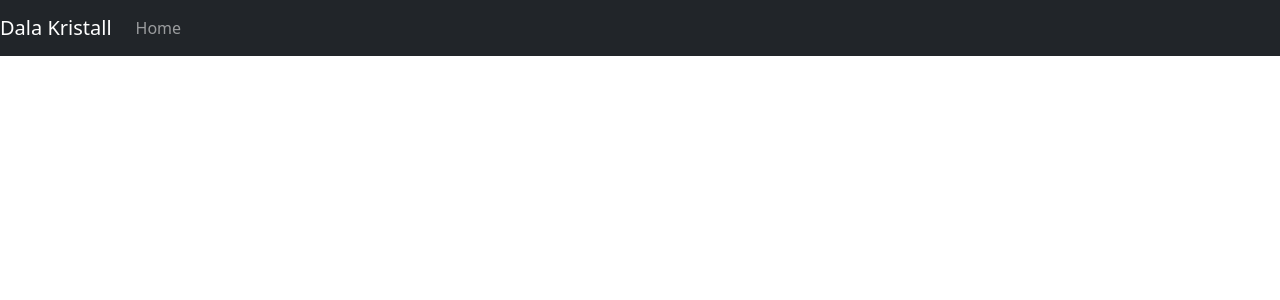
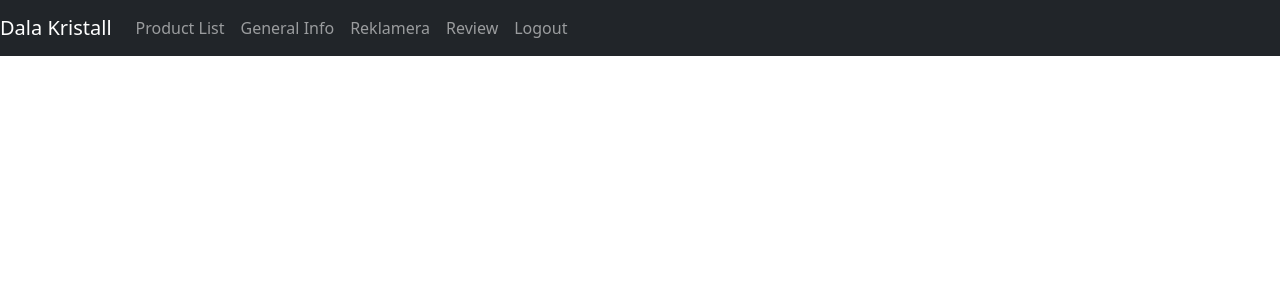
Before and after one commit to RasSved/D0018E-group-14, a Flask app: page /customer.html in a window 1280 px wide. Shown: the top 300 px of the page. Run offline with Flask 3, Linux system fonts and the light colour scheme; some libraries are stand-ins or nearby versions.

Commit message:
Update customer.html

```diff
--- a/code/templates/customer.html
+++ b/code/templates/customer.html
@@ -5,10 +5,23 @@
 
 
 {% block body %}
+
 {% endblock %}
 
 {% block navbuttons %}
 <li class="nav-item">
-    <a class="nav-link" href="/">Home</a>
+    <a class="nav-link" href="{{url_for('productlist', role = 'customer' ) }}">Product List</a>
+</li>
+<li class="nav-item">
+    <a class="nav-link" href="{{url_for('generalinfo', role = 'default' ) }}">General Info</a>
+</li>
+<li class="nav-item">
+    <a class="nav-link" href="{{url_for('reklamera', role = 'customer' ) }}">Reklamera</a>
+</li>
+<li class="nav-item">
+    <a class="nav-link" href="{{url_for('review', role = 'customer' ) }}">Review</a>
+</li>
+<li class="nav-item">
+    <a class="nav-link" href="{{ url_for('logout')}}" method="post">Logout</a>
 </li>
 {% endblock %}
```
